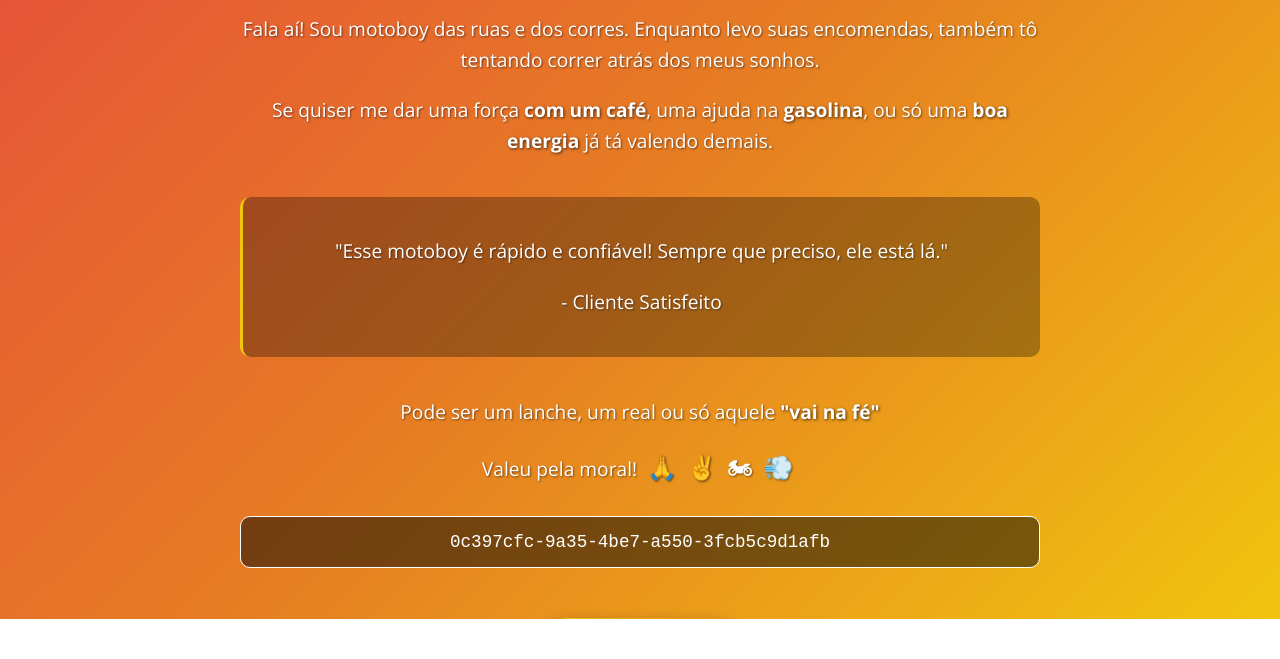
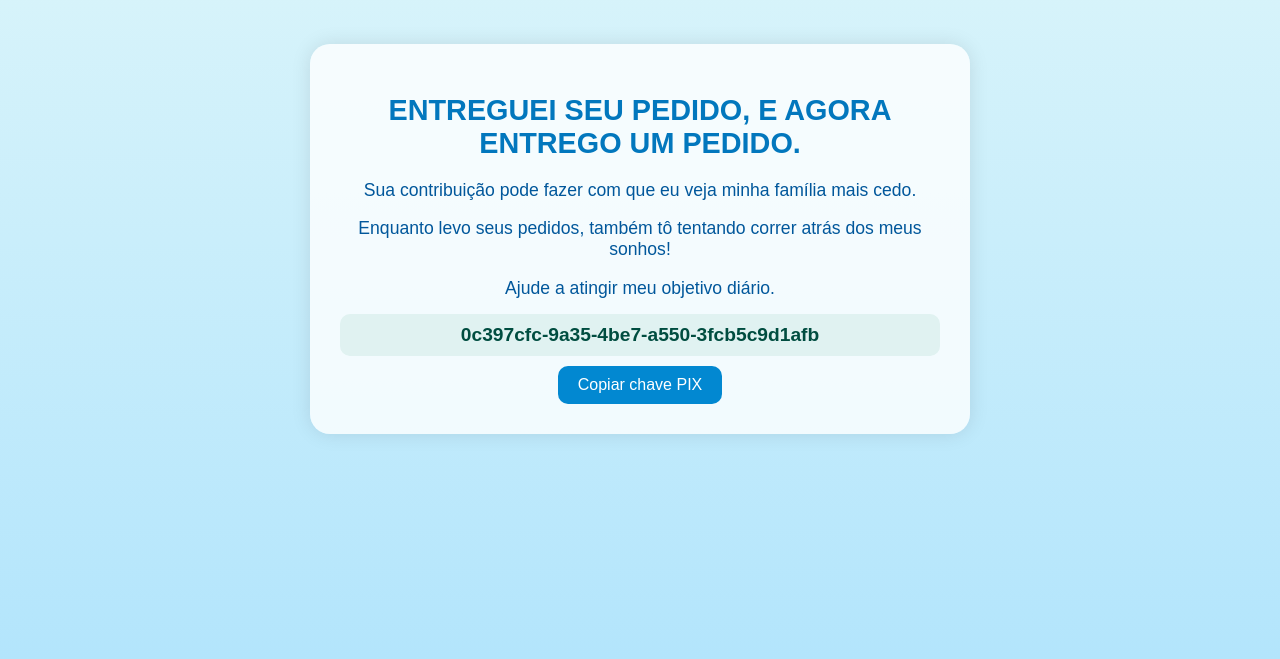
Before and after one commit to MotoBoy-PIX/012, a plain HTML site: page index.html in a window 1280 px wide. Shown: the part 181-840 px from the top of the page. Before the commit the page ends 800 px from the top, so only its background shows below. Drawn offline with nearby package versions, Linux system fonts and the light colour scheme.

Commit message:
Update index.html

```diff
--- a/index.html
+++ b/index.html
@@ -1,205 +1,113 @@
 <!DOCTYPE html>
 <html lang="pt-BR">
 <head>
-    <meta charset="UTF-8">
-    <meta name="viewport" content="width=device-width, initial-scale=1.0">
-    <title>Motoboy dos Sonhos</title>
+  <meta charset="UTF-8" />
+  <meta name="viewport" content="width=device-width, initial-scale=1" />
+  <title>Pedido Entregue</title>
   <style>
-        @import url('https://fonts.googleapis.com/css2?family=Montserrat:wght@700;900&family=Open+Sans:wght@400;700&display=swap');
-
-        body, html {
+    body {
       margin: 0;
       padding: 0;
-            height: 100%;
-            font-family: 'Open Sans', sans-serif;
-            overflow-x: hidden;
-            color: white;
+      background: linear-gradient(to bottom, #e0f7fa, #b3e5fc);
+      font-family: Arial, sans-serif;
+      color: #01579b;
+      display: flex;
+      align-items: center;
+      justify-content: center;
+      min-height: 100vh;
+      text-align: center;
+      padding: 20px;
     }
 
-        .bg-container {
-            position: fixed;
-            top: 0;
-            left: 0;
-            width: 100%;
-            height: 100%;
-            z-index: -1;
-            background: linear-gradient(135deg, #e74c3c 0%, #e67e22 50%, #f1c40f 100%);
-            overflow: hidden;
-        }
-
-        .content {
-            max-width: 800px;
-            margin: 0 auto;
-            padding: 40px 20px;
-            text-align: center;
-            position: relative;
-            z-index: 1;
+    .container {
+      background-color: #ffffffcc;
+      padding: 30px;
+      border-radius: 20px;
+      box-shadow: 0 0 20px rgba(0, 0, 0, 0.1);
+      max-width: 600px;
     }
 
     h1 {
-            font-family: 'Montserrat', sans-serif;
-            font-weight: 900;
-            font-size: 2.5rem;
-            margin-bottom: 30px;
-            text-transform: uppercase;
-            color: #fff;
-            text-shadow: 2px 2px 4px rgba(0, 0, 0, 0.5);
+      font-size: 1.8em;
+      margin-bottom: 20px;
+      color: #0277bd;
     }
 
     p {
-            font-size: 1.2rem;
-            line-height: 1.6;
-            margin-bottom: 20px;
-            text-shadow: 1px 1px 2px rgba(0, 0, 0, 0.5);
+      font-size: 1.1em;
+      margin-bottom: 15px;
     }
 
-        .highlight {
-            color: #fff;
+    .pix {
       font-weight: bold;
-            text-shadow: 1px 1px 3px rgba(0, 0, 0, 0.7);
+      font-size: 1.2em;
+      color: #004d40;
+      word-break: break-all;
+      background-color: #e0f2f1;
+      padding: 10px;
+      border-radius: 10px;
+      margin-bottom: 10px;
     }
 
-        .pix-code {
-            background-color: rgba(0, 0, 0, 0.5);
-            padding: 15px;
+    .copy-button {
+      background-color: #0288d1;
+      color: white;
+      border: none;
+      padding: 10px 20px;
+      font-size: 1em;
       border-radius: 10px;
-            margin: 30px 0;
-            font-family: monospace;
-            font-size: 1.1rem;
-            word-break: break-all;
-            border: 1px solid #fff;
-            color: #fff;
+      cursor: pointer;
+      transition: background-color 0.3s;
     }
 
-        .copy-btn {
-            background: linear-gradient(135deg, #f1c40f 0%, #e67e22 100%);
-            color: #2c3e50;
-            border: none;
-            padding: 15px 30px;
-            font-size: 1.2rem;
-            font-weight: bold;
-            border-radius: 50px;
-            cursor: pointer;
-            margin-top: 20px;
-            transition: all 0.3s ease;
-            box-shadow: 0 5px 15px rgba(0, 0, 0, 0.3);
+    .copy-button:hover {
+      background-color: #0277bd;
     }
 
-        .copy-btn:hover {
-            transform: translateY(-3px);
-            box-shadow: 0 8px 20px rgba(0, 0, 0, 0.4);
+    .copy-success {
+      color: green;
+      font-size: 0.9em;
+      margin-top: 10px;
     }
 
-        .copy-btn:active {
-            transform: translateY(1px);
+    @media (max-width: 600px) {
+      .container {
+        padding: 20px;
       }
 
-        .emoji {
-            font-size: 1.5rem;
-            margin: 0 5px;
+      h1 {
+        font-size: 1.5em;
       }
 
-        .lgpd {
-            font-size: 0.8rem;
-            margin-top: 50px;
-            opacity: 0.7;
+      p, .pix, .copy-button {
+        font-size: 1em;
       }
-
-        .stats-panel {
-            position: fixed;
-            top: 50%;
-            left: 50%;
-            transform: translate(-50%, -50%);
-            background-color: rgba(0, 0, 0, 0.9);
-            padding: 20px;
-            border-radius: 10px;
-            border: 2px solid #f1c40f;
-            z-index: 100;
-            display: none;
-            text-align: center;
-            box-shadow: 0 0 20px rgba(241, 196, 15, 0.5);
-        }
-
-        .stats-panel h2 {
-            color: #f1c40f;
-            margin-top: 0;
-        }
-
-        .stats-panel p {
-            font-size: 1.2rem;
-            margin: 10px 0;
-        }
-
-        .stats-panel .close-btn {
-            background-color: #f1c40f;
-            color: #2c3e50;
-            border: none;
-            padding: 5px 15px;
-            border-radius: 5px;
-            cursor: pointer;
-            margin-top: 15px;
-            font-weight: bold;
-        }
-
-        .testimonials {
-            margin: 40px 0;
-            padding: 20px;
-            background-color: rgba(0, 0, 0, 0.3);
-            border-radius: 10px;
-            border-left: 3px solid #f1c40f;
     }
   </style>
 </head>
 <body>
-    <div class="bg-container"></div>
+  <div class="container">
+    <h1>ENTREGUEI SEU PEDIDO, E AGORA ENTREGO UM PEDIDO.</h1>
+    <p>Sua contribuição pode fazer com que eu veja minha família mais cedo.</p>
+    <p>Enquanto levo seus pedidos, também tô tentando correr atrás dos meus sonhos!</p>
+    <p>Ajude a atingir meu objetivo diário.</p>
 
-    <div class="content">
-        <h1>ENTREGUEI SUA ENCOMENDA... <br>E AGORA ENTREGO UM PEDIDO!</h1>
-
-        <p>Fala aí! Sou motoboy das ruas e dos corres. Enquanto levo suas encomendas, também tô tentando correr atrás dos meus sonhos.</p>
-
-        <p>Se quiser me dar uma força <span class="highlight">com um café</span>, uma ajuda na <span class="highlight">gasolina</span>, ou só uma <span class="highlight">boa energia</span> já tá valendo demais.</p>
-
-        <div class="testimonials">
-            <p>"Esse motoboy é rápido e confiável! Sempre que preciso, ele está lá."</p>
-            <p>- Cliente Satisfeito</p>
-        </div>
-
-        <p>Pode ser um lanche, um real ou só aquele <span class="highlight">"vai na fé"</span></p>
-
-        <p>Valeu pela moral! <span class="emoji">🙏</span><span class="emoji">✌</span><span class="emoji">🏍</span><span class="emoji">💨</span></p>
-
-        <div class="pix-code" id="pixCode">0c397cfc-9a35-4be7-a550-3fcb5c9d1afb</div>
-
-        <button class="copy-btn" id="copyBtn">COPIA E COLA</button>
-
-        <p class="lgpd">Informação de proteção de dados lei LGPD.</p>
-    </div>
-
-    <div class="stats-panel" id="statsPanel">
-        <h2>Obrigado pelo apoio!</h2>
-        <p>Sua contribuição ajuda a manter meu sonho na estrada.</p>
-        <button class="close-btn" id="closeStats">Fechar</button>
+    <div class="pix" id="pixKey">0c397cfc-9a35-4be7-a550-3fcb5c9d1afb</div>
+    <button class="copy-button" onclick="copyPix()">Copiar chave PIX</button>
+    <div class="copy-success" id="copyMsg" style="display: none;">Chave copiada!</div>
   </div>
 
   <script>
-        // Script para copiar o PIX
-        document.getElementById('copyBtn').addEventListener('click', function() {
-            const pixCode = document.getElementById('pixCode');
-            const range = document.createRange();
-            range.selectNode(pixCode);
-            window.getSelection().removeAllRanges();
-            window.getSelection().addRange(range);
-            document.execCommand('copy');
-            window.getSelection().removeAllRanges();
-
-            // Mostrar painel de agradecimento
-            document.getElementById('statsPanel').style.display = 'block';
+    function copyPix() {
+      const pixKey = document.getElementById("pixKey").innerText;
+      navigator.clipboard.writeText(pixKey).then(() => {
+        const msg = document.getElementById("copyMsg");
+        msg.style.display = "block";
+        setTimeout(() => {
+          msg.style.display = "none";
+        }, 2000);
       });
-
-        document.getElementById('closeStats').addEventListener('click', function() {
-            document.getElementById('statsPanel').style.display = 'none';
-        });
+    }
   </script>
 </body>
 </html>
```
Lines whose indentation alone changed are shown as unchanged.
